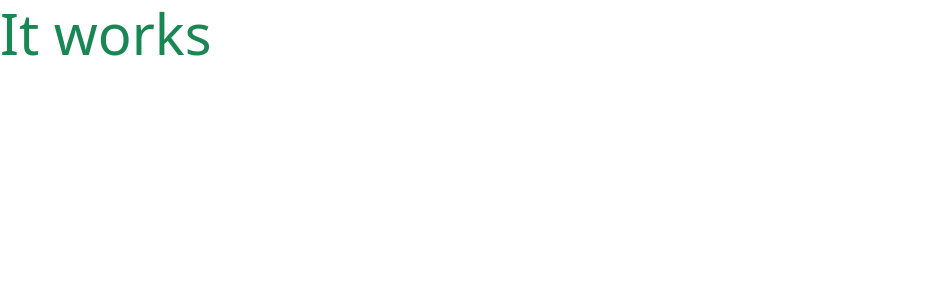
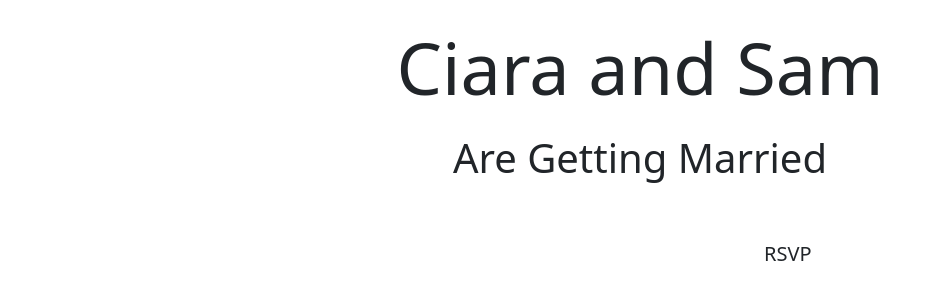
Before and after one commit to SiobhanBaines/Ciara-and-Sams-Big-Day, a Django app: page / in a window 1280 px wide. Shown: the top 300 px of the page, without its empty margins (0-939 px from the left). Run offline with Django 3.2, Linux system fonts and the light colour scheme.

Commit message:
Add home page

```diff
--- a/home/templates/home/index.html
+++ b/home/templates/home/index.html
@@ -1,6 +1,29 @@
 {% extends 'base.html' %}
 {% load static %}
 
+{% block page-header %}
+<div class="container header-container">
+    <div class="row">
+        <div class="col"></div>
+    </div>
+</div>
+{% endblock %}
 {% block content %}
-<h1 class="display-4 text-success">It works</h1>
+<div class="container h-100">
+    <div class="row h-100">
+        <div class="col-12 my-4">
+            <h1 class="display-2 banner-font text-black text-center">Ciara and Sam</h1>
+            <div class="my-4">
+                <h2 class="display-6 heading-font text-black text-center">Are Getting Married</h2>
+            </div>
+        </div>
+        <div class="col-7 my-10"></div>
+        <div class="col-5">
+            <h4>
+                <a href="" class="rsvp-button btn btn-lg banner-font text-uppercase  text-right">RSVP</a>
+            </h4>
+        </div>
+    </div>
+</div>
+
 {% endblock %}
--- a/templates/base.html
+++ b/templates/base.html
@@ -26,6 +26,7 @@
 
     {% block extra_js %}
     {% endblock %}
+    <!-- <link rel="icon" href="{% static 'base/icons/favicon.ico' %}"> -->
 
     <title>Ciara and Sam's Wedding {% block etra_title %}{% endblock %}</title>
   </head>
```
Also changed, not shown: home/views.py (line endings or trailing spaces).
